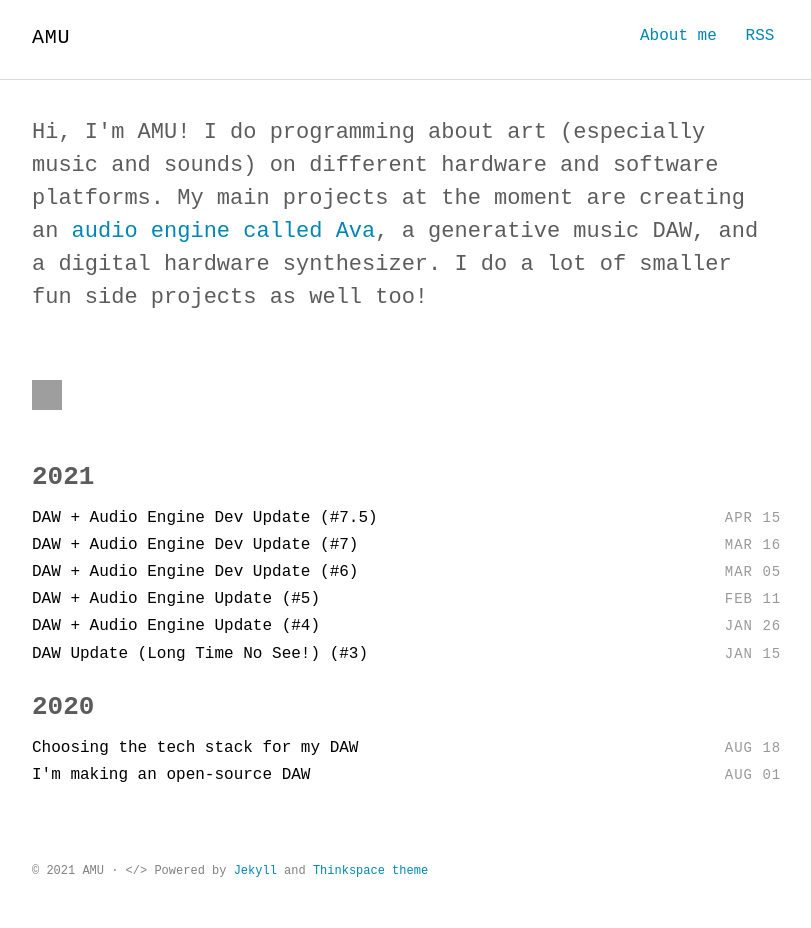
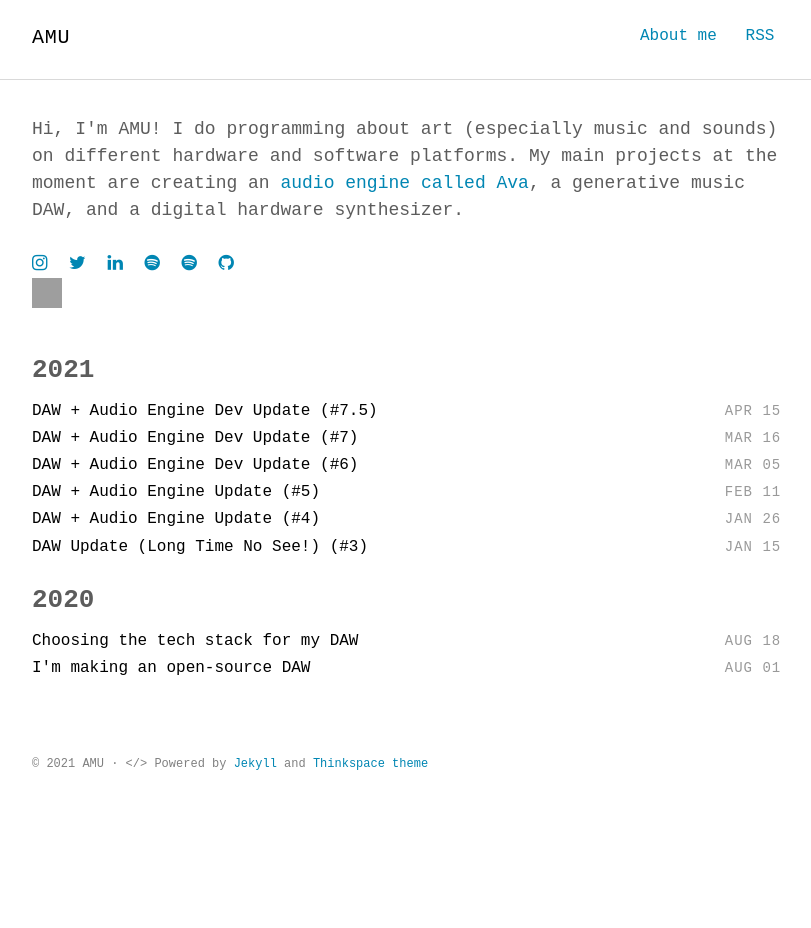
Before and after one commit to amuuu/amuuu.github.io, a Jekyll site: the page built from index.html, in a window 1280 px wide. Shown: the whole page, without its empty margins (232-1043 px from the left). Built offline with Jekyll 4.4.1, drawn with Linux system fonts in a browser that asks for light colours; nearby versions of some CDN libraries; some web fonts are replaced; after the commit the page ends 900 px from its top, so only the background shows below that; grey boxes are pictures that could not be loaded.

Commit message:
change stuff

```diff
--- a/_config.yml
+++ b/_config.yml
@@ -1,7 +1,7 @@
 # Site settings
 title_left    : "AMU"
 title_right   : "" # default: ""
-description   : "AMU's Blog."
+description   : ""
 keywords      : "Amu, music, audio technology, audio programming, creative art, game development"
 url           : https://amuuu.github.io/ # site url
 baseurl       : "" # apply repo name like "/myproject" if used under gh-pages branch, else (under master branch) just leave empty/blank
--- a/_includes/head.html
+++ b/_includes/head.html
@@ -3,7 +3,7 @@
   <meta name="apple-mobile-web-app-capable" content="yes">
   <meta http-equiv="X-UA-Compatible" content="IE=edge">
   <meta name="viewport" content="width=device-width, initial-scale=1">
-  <link rel="stylesheet" href="https://cdnjs.cloudflare.com/ajax/libs/font-awesome/5.15.3/css/all.min.css" integrity="sha512-iBBXm8fW90+nuLcSKlbmrPcLa0OT92xO1BIsZ+ywDWZCvqsWgccV3gFoRBv0z+8dLJgyAHIhR35VZc2oM/gI1w==" crossorigin="anonymous" />
+  <link href="http://maxcdn.bootstrapcdn.com/font-awesome/4.1.0/css/font-awesome.min.css" rel="stylesheet">
 
   {% assign page_title = '' %}
   {% if page.title == "Home" %}
--- a/_includes/intro.html
+++ b/_includes/intro.html
@@ -1,7 +1,7 @@
 <section class="intro">
   <div class="container">
     <p class="lead">
-      Hi, I'm AMU! I do programming about art (especially music and sounds) on different hardware and software platforms. My main projects at the moment are creating an <a href="https://github.com/funktional-stdo/ava/">audio engine called Ava</a>, a generative music DAW, and a digital hardware synthesizer. I do a lot of smaller fun side projects as well too!
+      Hi, I'm AMU! I do programming about art (especially music and sounds) on different hardware and software platforms. My main projects at the moment are creating an <a href="https://github.com/funktional-stdo/ava/">audio engine called Ava</a>, a generative music DAW, and a digital hardware synthesizer.
       <br><br>
       <a href="https://instagram.com/amuexpress"><i class="fa fa-instagram"></i></a>&nbsp;
       <a href="https://twitter.com/sudoamu"><i class="fa fa-twitter"></i></a>&nbsp;
--- a/assets/scss/base/_typography.scss
+++ b/assets/scss/base/_typography.scss
@@ -44,7 +44,7 @@ p {
   margin: 0 0 $small-spacing;
 
   &.lead {
-    font-size: rem(22);
+    font-size: rem(18);
     font-weight: 300;
   }
 }
```
